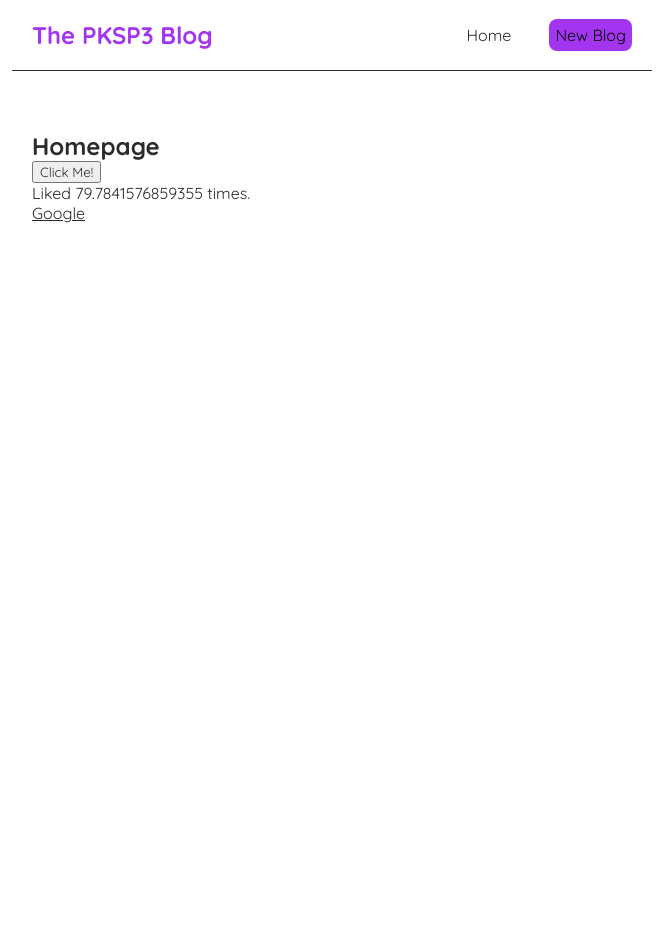
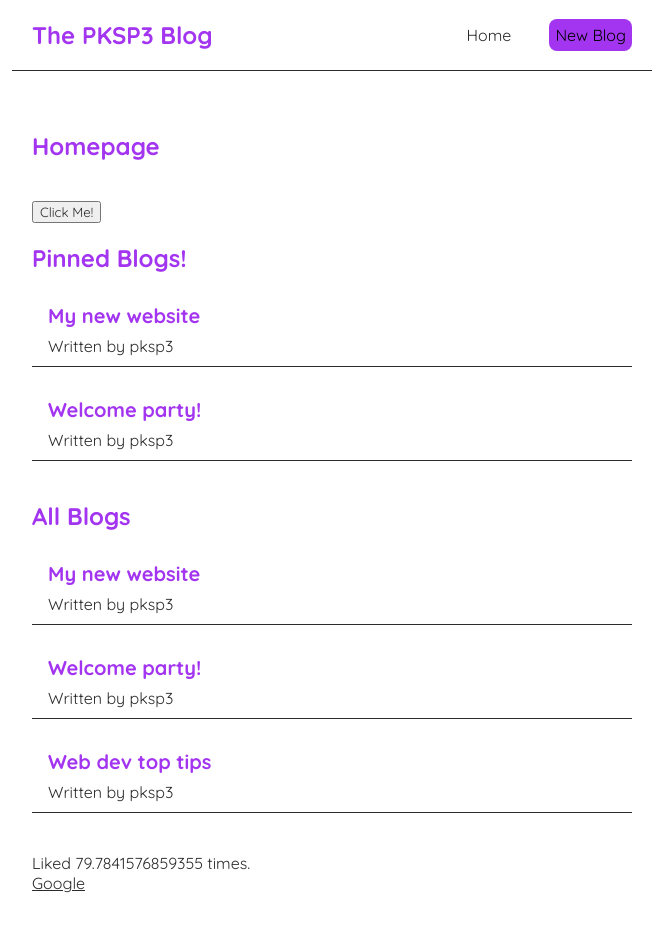
Before and after one commit to Canadian-Moose/React-Tutorial, a React (Create React App) app: page / in a window 1280 px wide. Shown: the top 932 px of the page, without its empty margins (308-971 px from the left). Before the commit the page ends 800 px from the top, so only its background shows below. Built offline with nearby package versions, Linux system fonts and the light colour scheme; the HTML template or start-up script is replaced by a standard one.

Commit message:
Lesson 12 Completed

```diff
--- /dev/null
+++ b/src/BlogList.js
@@ -0,0 +1,18 @@
+const BlogList = ({ blogs, title}) => {
+    // const blogs = props.blogs;
+    // const title = props.title;
+
+    return (
+        <div className="blog-list">
+            <h2>{ title }</h2>
+            {blogs.map(blog => (
+                <div className="blog-preview" key={blog.id} >
+                    <h2>{ blog.title }</h2>
+                    <p>Written by { blog.author }</p>
+                </div>
+            ))}
+        </div>
+    );
+}
+
+export default BlogList;
--- a/src/Home.js
+++ b/src/Home.js
@@ -1,8 +1,15 @@
 import { useState } from "react";
+import BlogList from "./BlogList";
 
 const Home = () => {
     //let welcome = "";
     const [welcome, setWelcome] = useState("");
+
+    const [blogs, setBlogs] = useState([
+        { title: 'My new website', body: 'lorem ipsum...', author: 'pksp3', pin: true, id: 1 },
+        { title: 'Welcome party!', body: 'lorem ipsum...', author: 'pksp3', pin: true, id: 2 },
+        { title: 'Web dev top tips', body: 'lorem ipsum...', author: 'pksp3', pin: false, id: 3 }
+    ])
 
     const handleClick = (e) => {
         setWelcome("Hello, Cyber Cat!");
@@ -14,10 +21,18 @@
     } */
 
     return (
-        <div className="Home">
+        <div className="home">
             <h2>Homepage</h2>
+            <br/>
             <p>{ welcome }</p>
+            <br/>
             <button onClick={handleClick}>Click Me!</button>
+            <br/>
+            <br/>
+            <BlogList blogs={blogs.filter(blog => blog.pin === true)} title="Pinned Blogs!" />
+            <br/>
+            <BlogList blogs={blogs} title="All Blogs" />
+            <br/>
         </div>
     );
 }
--- a/src/index.css
+++ b/src/index.css
@@ -33,3 +33,22 @@
   margin: 40px auto;
   padding: 20px;
 }
+
+.home h2 {
+  color: #a335f1;
+}
+
+/* blog previews / list */
+.blog-preview {
+  padding: 10px 16px;
+  margin: 20px 0;
+  border-bottom: 1px solid #2b2b2b;
+}
+.blog-preview:hover {
+  box-shadow: 1px 3px 5px rgba(0,0,0,0.1);
+}
+.blog-preview h2 {
+  font-size: 20px;
+  color: #a335f1;
+  margin-bottom: 8px;
+}
```
